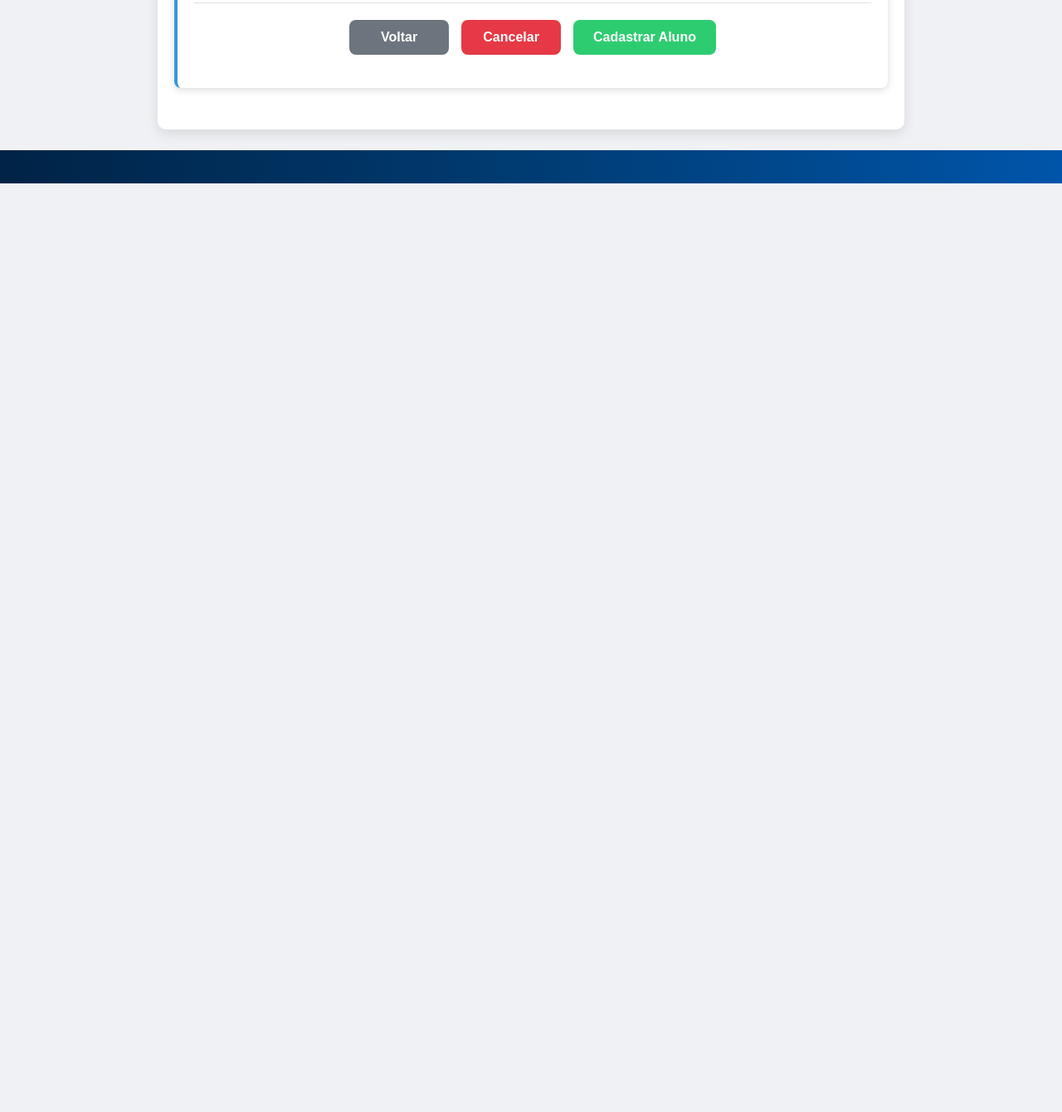
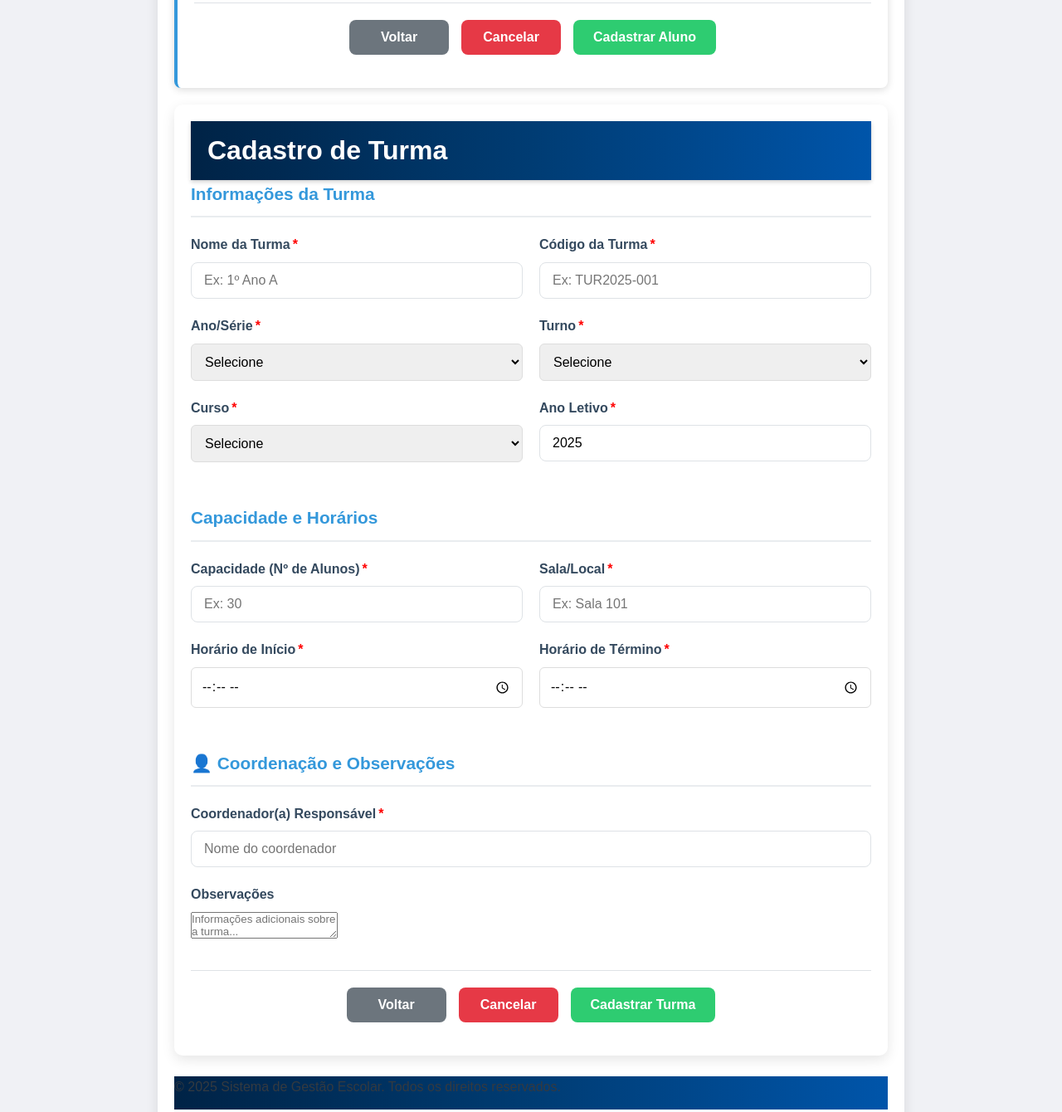
Before and after one commit to juliabeatriz09/leviticos, a plain HTML site: page public/index.html in a window 1280 px wide. Shown: the part 2392-3732 px from the top of the page at 83% size. Before the commit the page ends 2613 px from the top, so only its background shows below. Drawn offline with Linux system fonts and the light colour scheme.

Commit message:
Add files via upload

```diff
--- a/public/index.html
+++ b/public/index.html
@@ -303,7 +303,7 @@
                                 <div class="responsavel-item" data-index="0">
                                     <div class="responsavel-hea">
                                         <h4>Responsável 1</h4>
-                                        <button type="button" class="btn-remove-responsavel" onclick="removerResponsavel(this)" style="display: none;">Remover</button>
+                                        <button type="button" class="btn-remove-responsavel" onclick="removerResponsavel(this)"style="display:none;">Remover</button>
                                     </div>
 
                                     <div class="form-row">
@@ -545,6 +545,7 @@
                                     </div>
                                 </div>
                             </div>
+                        </div>
 
                         <div class="btn-container">
                             <button type="button" class="btn btn-secondary" onclick="listarfuncionario()">consultar</button>
@@ -553,25 +554,14 @@
                         </div>
                     </form>
                 </div>
-                 <!-- <div class="cortina">
-    <table>
-        <thead>
-            <tr>
-                <th>Nome</th>
-                <th>CPF</th>
-                <th>Email</th>
-                <th>Telefone </th>
-            </tr>
-        </thead>
-        <tbody id="tabela-funcionario"> -->
-            <!-- Linhas serão preenchidas pelo JavaScript -->
-        <!-- </tbody>
-    </table>
-
-   </div> -->
 
     <!-- ===== ABA 3: FORMULÁRIO DE TURMA (NOVO) ===== -->
-                <div id="content3" class="tab-content">
+
+    <div class="container">
+        <div class="header">
+            <h1>Cadastro de Turma</h1>
+        </div>
+
                 <form id="form-turma">
                     <!-- Seção: Informações Básicas da Turma -->
                     <div class="form-section">
@@ -580,7 +570,6 @@
                         <!-- Nome e Código da Turma -->
                         <div class="form-row">
                             <div class="form-group">
-
                                 <label class="required" for="turma-nome">Nome da Turma</label>
                                 <input type="text" id="turma-nome" name="nome_turma" placeholder="Ex: 1º Ano A" required>
                             </div>
@@ -629,10 +618,10 @@
                             </div>
                             <div class="form-group">
                                 <label class="required" for="turma-ano-letivo">Ano Letivo</label>
-                                    <input type="number" id="turma-ano" name="ano_letivo" min="2020" max="2030" value="2025" required>
+                                <input type="number" id="turma-ano-letivo" name="ano_letivo" min="2020" max="2030" value="2025" required>
                             </div>
                         </div>
-
+                    </div>
 
                     <!-- Seção: Capacidade e Horários -->
                     <div class="form-section">
@@ -665,7 +654,7 @@
 
                     <!-- Seção: Coordenação e Observações -->
                     <div class="form-section">
-                            <h3>Coordenação e Observações</h3>
+                        <h3>👤 Coordenação e Observações</h3>
 
                         <!-- Coordenador Responsável -->
                         <div class="form-group">
@@ -682,26 +671,15 @@
 
                     <!-- Botões de ação -->
                     <div class="btn-container">
-                            <button type="button" class="btn btn-secondary">Voltar</button>
-                            <button type="button" class="btn btn-danger">Cancelar</button>
+                        <button type="button" class="btn btn-secondary" onclick="window.history.back()">Voltar</button>
+                        <button type="button" class="btn btn-danger" onclick="limparFormulario()">Cancelar</button>
                         <button type="submit" class="btn btn-submit">Cadastrar Turma</button>
                     </div>
                 </form>
     </div>
-            </div>
-
-        </div>
-
-    </div>
-
-
-    </main>
+</bory>
         <!-- Rodapé da página -->
         <footer class="footer">
-        <!-- Espaço para conteúdo do rodapé -->
+            <p>&copy; 2025 Sistema de Gestão Escolar. Todos os direitos reservados.</p>
         </footer>
-
-
-</body>
-
             </html>
```
Lines whose indentation alone changed are shown as unchanged.
